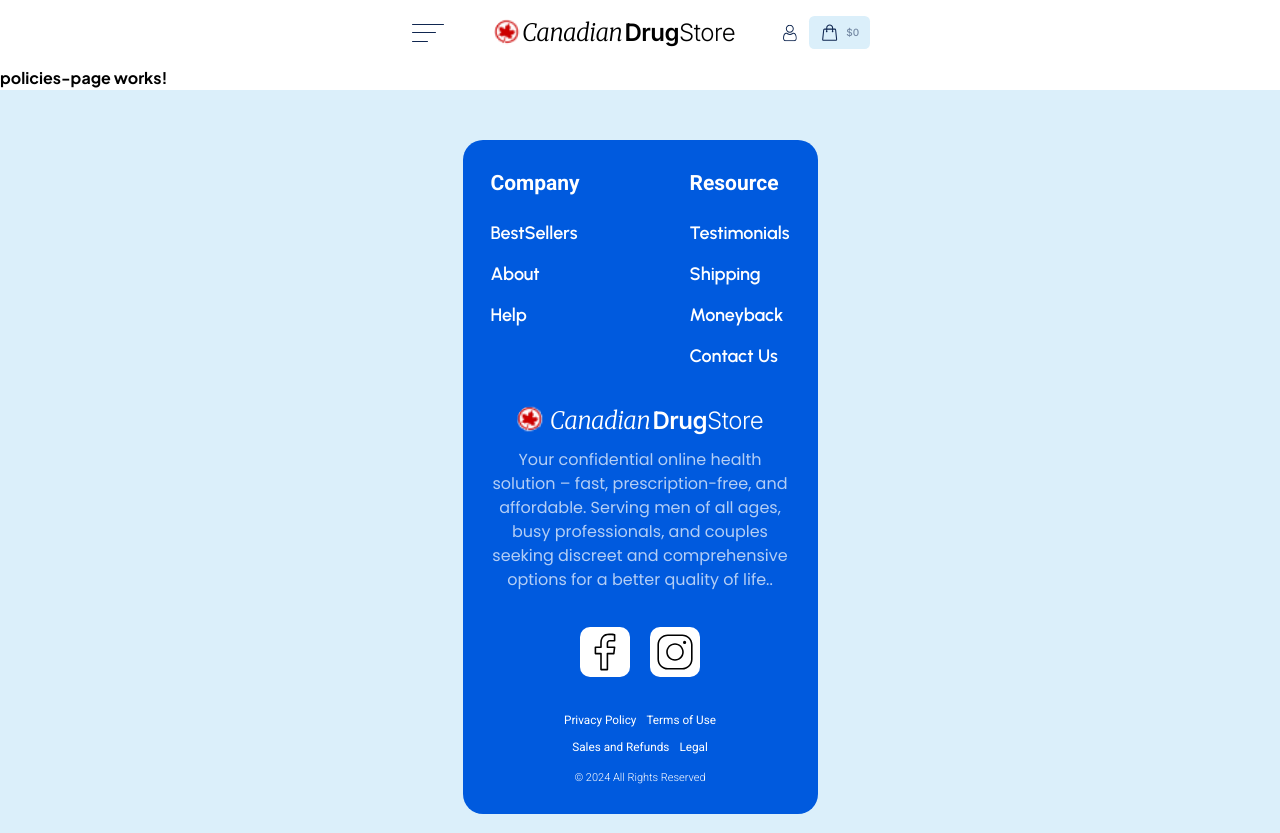
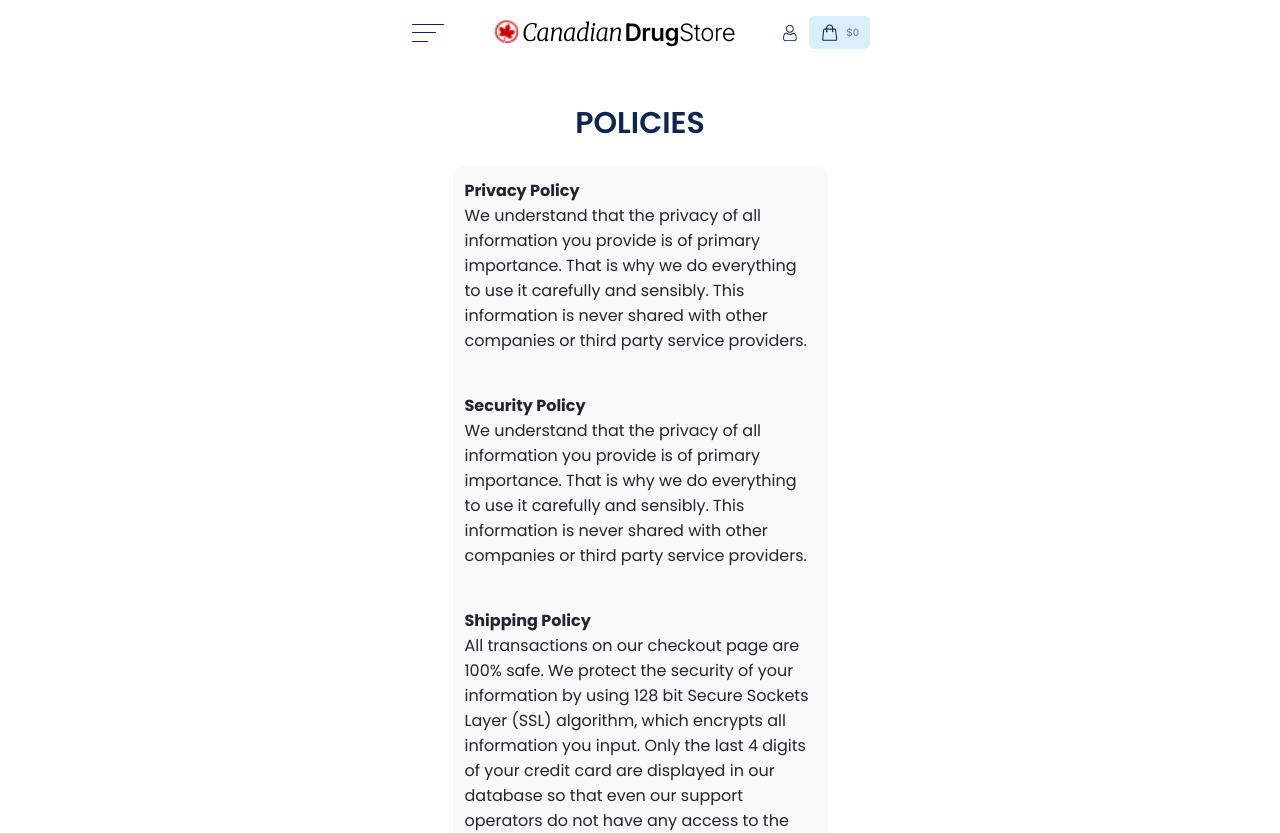
Before and after one commit to Victoriia-Ripka/drug-store2, an Angular app: page /policies in a window 1280 px wide. Shown: the top 833 px of the page. Built offline with nearby package versions, Linux system fonts and the light colour scheme.

Commit message:
policies done

```diff
--- a/src/app/pages/policies/policies-page.component.html
+++ b/src/app/pages/policies/policies-page.component.html
@@ -1 +1,56 @@
-<p>policies-page works!</p>
+<section>
+    <h1 class="policies__title">Policies</h1>
+    <ul class="policies__list">
+        <li class="policies__item">
+            <p class="policies__p-title">Privacy Policy</p>
+            <p class="policies__p-text">We understand that the privacy of all information you provide is of primary importance. That is why we do
+                everything to
+                use it carefully and sensibly. This information is never shared with other companies or third party
+                service providers.</p>
+        </li>
+        <li class="policies__item">
+            <p class="policies__p-title">Security Policy</p>
+            <p class="policies__p-text">We understand that the privacy of all information you provide is of primary importance.
+                That is why we do
+                everything to
+                use it carefully and sensibly. This information is never shared with other companies or third party
+                service providers.</p>
+        </li>
+        <li class="policies__item">
+            <p class="policies__p-title">Shipping Policy</p>
+            <p class="policies__p-text">All transactions on our checkout page are 100% safe. We protect the security of your information by using 128 bit Secure
+            Sockets Layer (SSL) algorithm, which encrypts all information you input.
+            Only the last 4 digits of your credit card are displayed in our database so that even our support operators do not have
+            any access to the full credit card information.</p>
+        </li>
+        <li class="policies__item">
+            <p class="policies__p-title">Return Policy</p>
+            <p class="policies__p-text">Due to the specific nature of products we offer, we do not accept returns. No one can guarantee that the storage
+            conditions are met during the order transportation thus we cannot accept them even if the package remained unopened.</p>
+        </li>
+        <li class="policies__item">
+            <p class="policies__p-title">Cancellation Policy</p>
+            <p class="policies__p-text">An order can be cancelled within 24 hours of order submission. You MUST contact our support team by phone or e-mail and
+            inform them of your decision. Please kindly provide your order number and specify the cancellation reason.
+            Mind: No orders will be cancelled AFTER the 24 hours have expired.</p>
+        </li>
+        <li class="policies__item">
+            <p class="policies__p-title">Refund/Reship Policy</p>
+            <p class="policies__p-text">Your satisfaction with the products and the services we provide is our prime aim. In case the order is not received
+            within the delivery time stated, we guarantee a free of charge replacement or money-pack!
+            What you should do in this case:
+            Check the delivery time
+            If the package is sent by International Unregistered Mail, the order will arrive within 2-3 weeks. As the medication
+            comes from India, the delivery takes that long. Please make sure that the dead-line has actually been missed.
+            Contact our customer support service
+            If the dead-line has been missed, please Contact Us to inform us of the problem. We will check the matter with the
+            postal services and if they are not able to resolve the problem on their own, we will send you a replacement or refund
+            your payment at your request. Refund procedure time depends on your bank’s transaction processing time and takes
+            approximately 5-7 days.
+            Please mind: disputing a charge (also called ‘charge-back’) without contacting the merchant first is treated as credit
+            card fraud. Both the credit card and the holder details (name, address, IP address, e-mail address) will be blacklisted
+            and reported to the issuing Credit Card Company (Fraud Division) and FBI (Credit Card Fraud Division). That is why we
+            would strongly recommend contacting our support team with whatever issues you might be experiencing.</p>
+        </li>
+    </ul>
+</section>
--- a/src/app/pages/policies/policies-page.component.scss
+++ b/src/app/pages/policies/policies-page.component.scss
@@ -0,0 +1,73 @@
+section{
+    padding: 35px 10px 50px;
+
+    @media screen and (min-width: 375px) {
+        width: 375px;
+        padding: 0;
+        margin: 35px auto 50px;
+    }
+
+    @media screen and (min-width: 1600px) {
+        width: 1600px;
+        margin: 15px auto 100px;
+    }
+}
+
+.policies__title{
+    color: #0F2650;
+    font-family: Poppins;
+    text-align: center;
+    font-size: 30px;
+    font-weight: 600;
+    text-transform: uppercase;
+    margin-bottom: 20px;
+
+    @media screen and (min-width: 1600px) {
+        font-size: 50px;
+        line-height: 110%;
+        width: 1600px;
+        padding: 40px 0 50px 0;
+        margin-bottom: 0;
+        background: #F9F9F9;
+        border-radius: 30px 30px 0 0;
+    }
+}
+
+.policies__list{
+    padding: 12px;
+    border-radius: 10px;
+    background: #F9F9F9;
+    display: flex;
+    flex-direction: column;
+    gap: 40px;
+
+    @media screen and (min-width: 1600px) {
+        padding: 20px 70px;
+        border-radius: 0 0 30px 30px;
+        gap: 50px;
+    }
+}
+
+.policies__p-title{
+    color: #242331;
+    font-family: Poppins;
+    font-size: 16px;
+    font-weight: 700;
+    line-height: normal;
+
+    @media screen and (min-width: 1600px) {
+        font-size: 30px;
+    }
+
+}
+
+.policies__p-text{
+    color: #242331;
+    font-family: Poppins;
+    font-size: 16px;
+    line-height: normal;
+
+    @media screen and (min-width: 1600px) {
+        font-size: 18px;
+    }
+}
```
